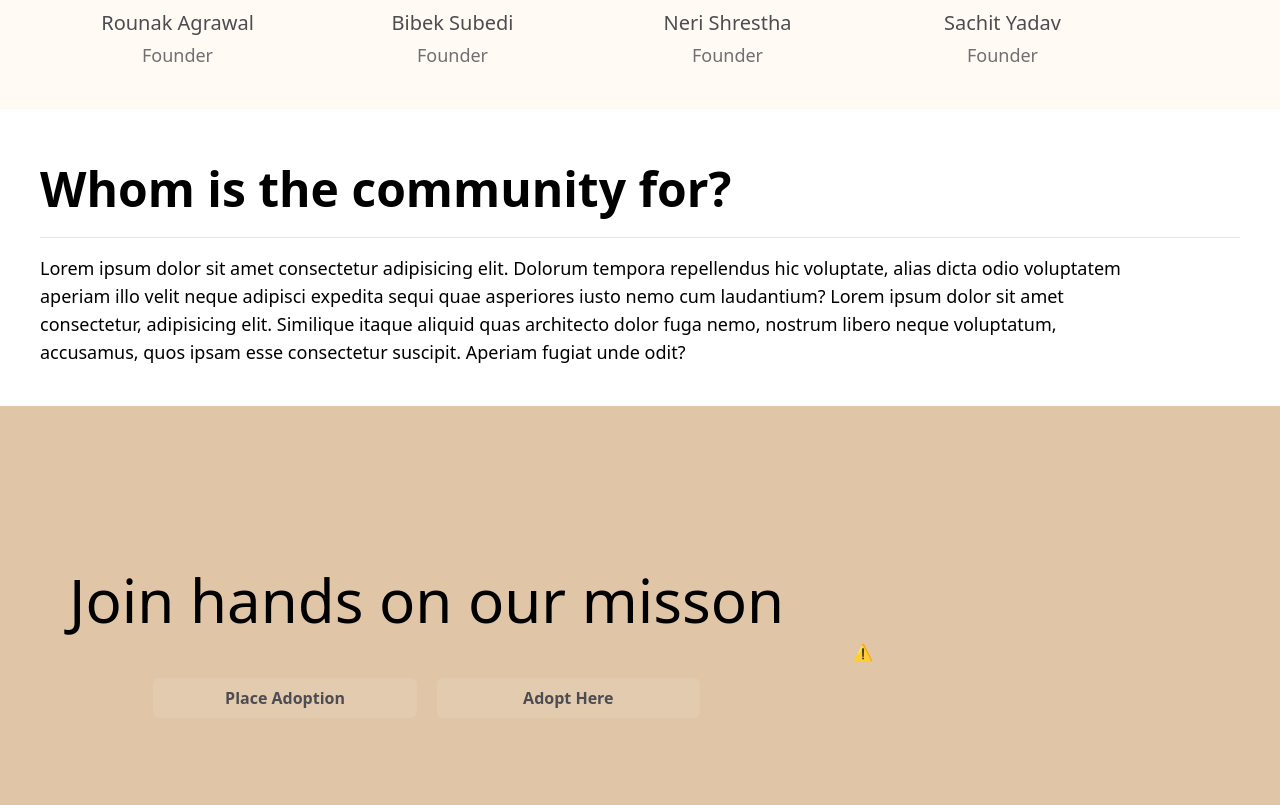
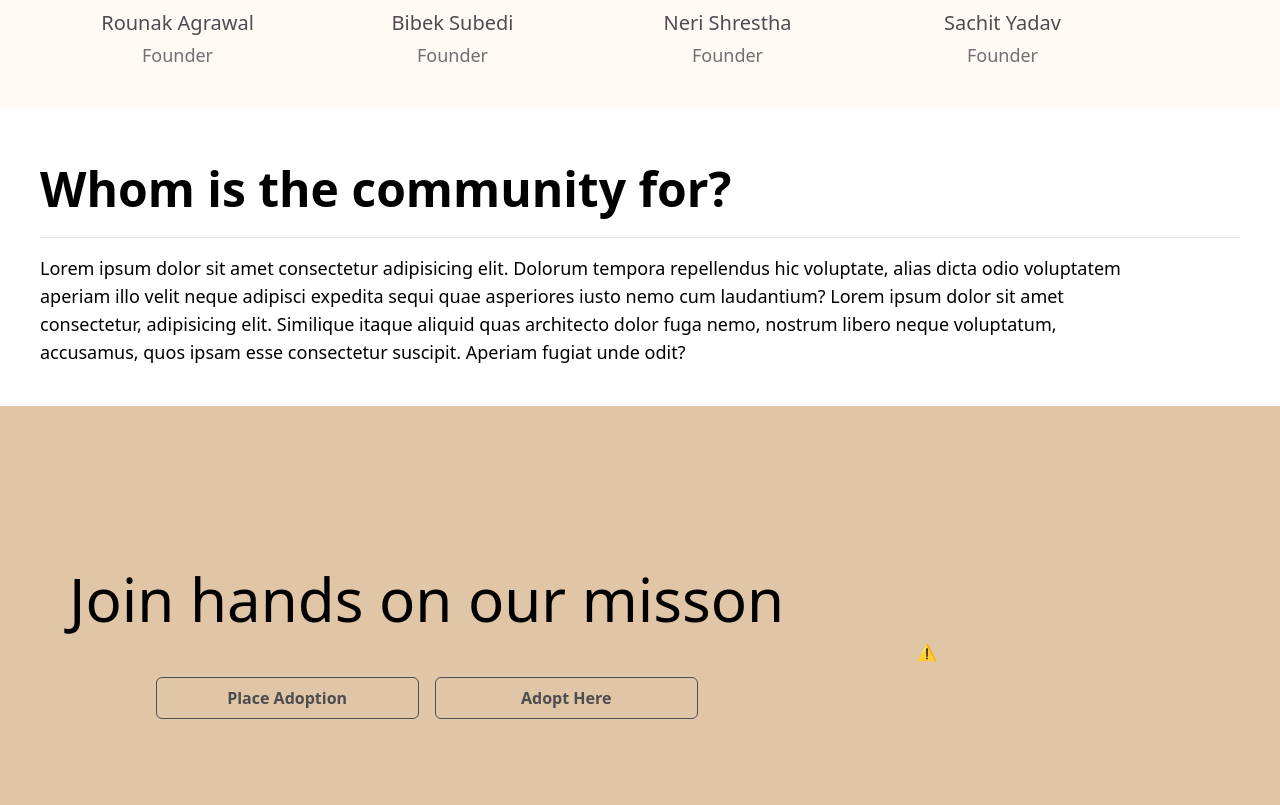
Before and after one commit to userrounakk/PetPupp, a website: page public/about.html in a window 1280 px wide. Shown: the part 2163-2968 px from the top of the page. Drawn offline with nearby package versions, Linux system fonts and the light colour scheme; files that its build step writes are made by us from their sources; no server answers.

Commit message:
Button Border Added in footer section

```diff
--- a/public/about.html
+++ b/public/about.html
@@ -128,23 +128,23 @@
     </section>
 
     <footer>
-        <section class="bg-[#E0C5A6] w-full flex items-center py-24 ">
-            <div class="left w-8/12 text-center">
+        <section class="bg-[#E0C5A6] w-full flex flex-col-reverse lg:flex-row items-center justify-center py-24 ">
+            <div class="left lg:w-8/12 w-full text-center">
                 <h1 class="text-6xl">Join hands on our misson</h1>
-                <div class="buttons mt-8 px-8">
+                <div class="buttons mt-8 px-8 lg:flex-row flex-col flex justify-center items-center">
                     <button
-                        class="w-4/12 px-2 mx-2 my-4 py-2 font-bold text-[#4D4D51] bg-[#E3CBAF] rounded-md hover:bg-[#B8A38B] hover:text-white focus:outline-none focus:shadow-outline"
+                        class="lg:w-4/12 w-8/12 px-2 mx-2 my-4 py-2 font-bold text-[#4D4D51] border border-1 border-[#4D4D51] rounded-md hover:bg-[#B8A38B] hover:text-white focus:outline-none focus:shadow-outline"
                         type="button">
                         Place Adoption
                     </button>
                     <button
-                        class="w-4/12 px-2 mx-2 my-4 py-2 font-bold text-[#4D4D51] bg-[#E3CBAF] rounded-md hover:bg-[#B8A38B] hover:text-white focus:outline-none focus:shadow-outline"
+                        class="lg:w-4/12 w-8/12 px-2 mx-2 my-4 py-2 font-bold text-[#4D4D51] border border-1 border-[#4D4D51] rounded-md hover:bg-[#B8A38B] hover:text-white focus:outline-none focus:shadow-outline"
                         type="button">
                         Adopt Here
                     </button>
                 </div>
             </div>
-            <div class="right">
+            <div class="lg:w-4/12 w-full flex justify-center">
                 <lottie-player src="https://assets6.lottiefiles.com/packages/lf20_syqnfe7c.json"
                     background="transparent" speed="2" style="width: 300px; height: 300px;" loop autoplay>
                 </lottie-player>
```
